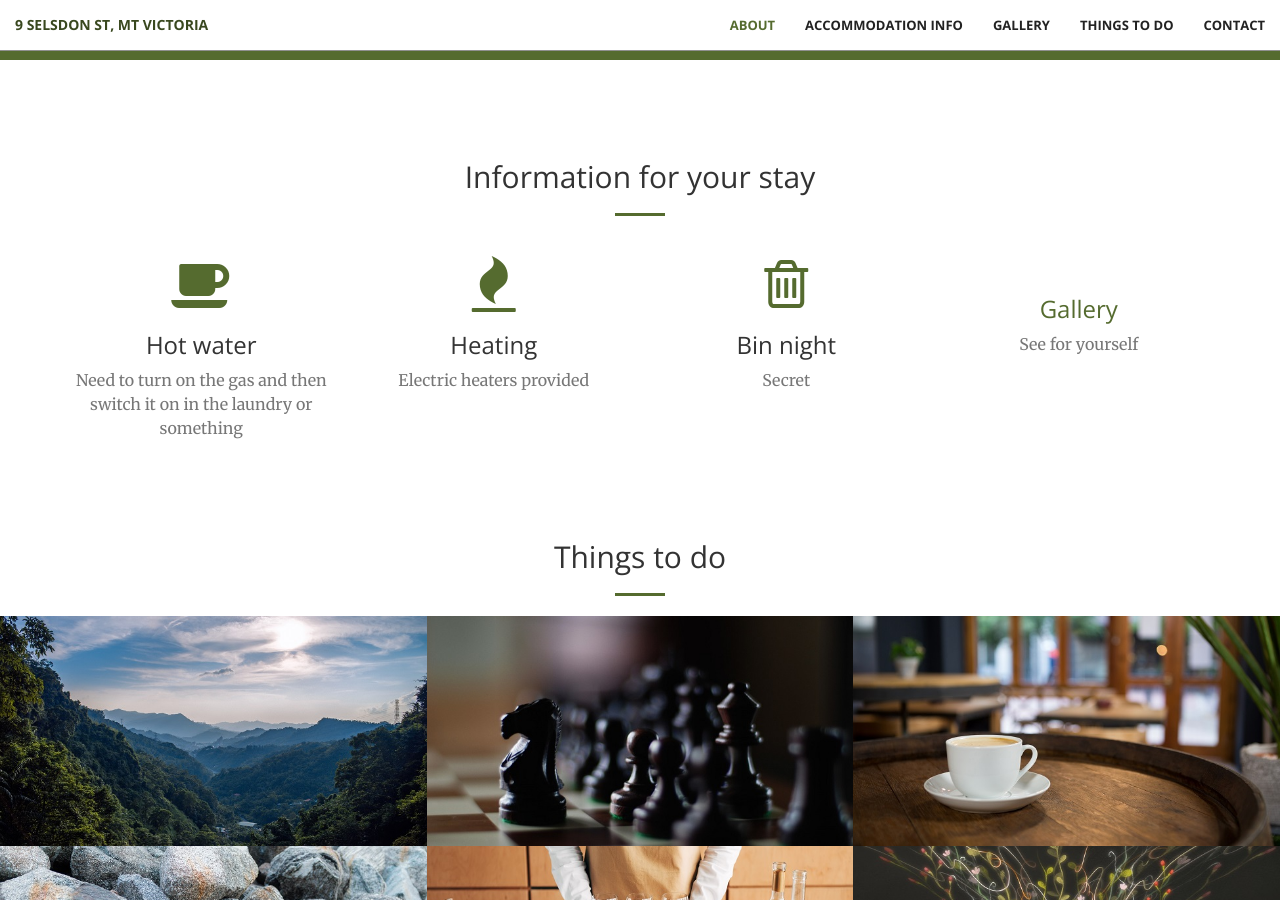
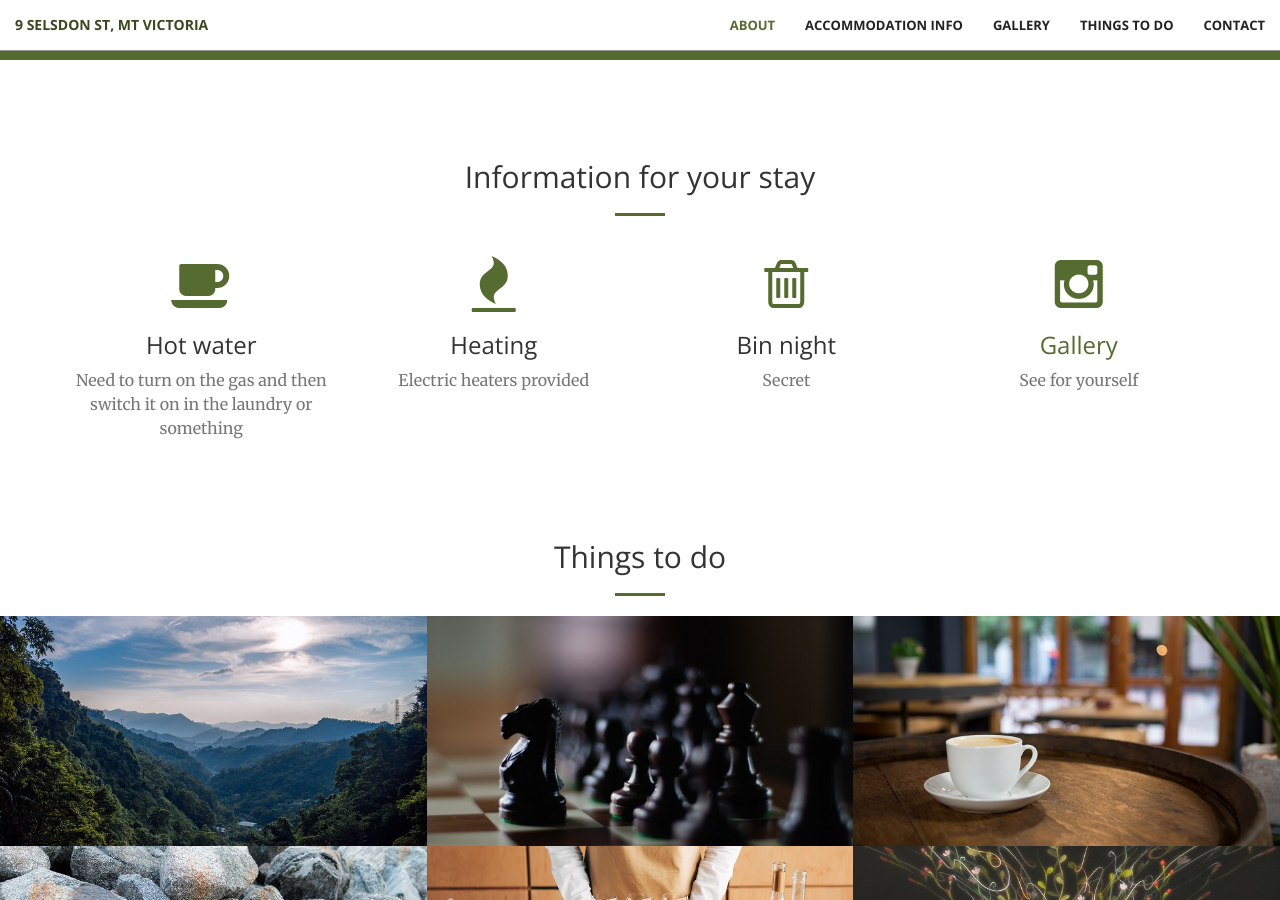
Before and after one commit to DillwyniaLodge/homepage1, a Jekyll site: the page built from index.html, in a window 1280 px wide and 900 px high, scrolled down 1166 px. Built offline with Jekyll 4.4.1, drawn with Linux system fonts in a browser that asks for light colours.

Commit message:
Update services.html

```diff
--- a/_includes/services.html
+++ b/_includes/services.html
@@ -33,7 +33,7 @@
             <div class="col-lg-3 col-md-6 text-center">
                 <div class="service-box">
                     <a href="https://www.instagram.com/dillwynia_lodge/" class="portfolio-box">
-                    <i class="fab fa-instagram"></i>
+                    <i class="fa fa-4x fa-instagram wow bounceIn text-primary"></i>
                     <h3>Gallery</h3>
                     <p class="text-muted">See for yourself</p>
                     </a>
```
